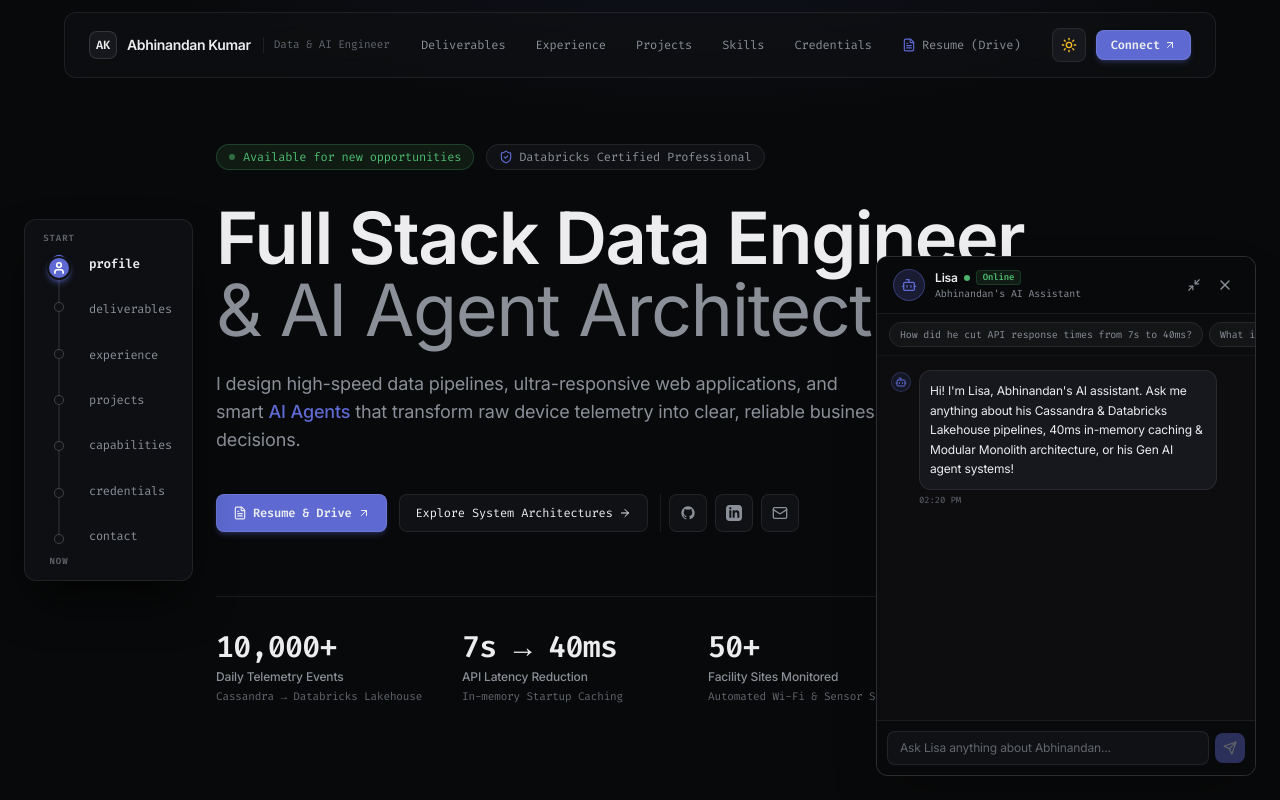
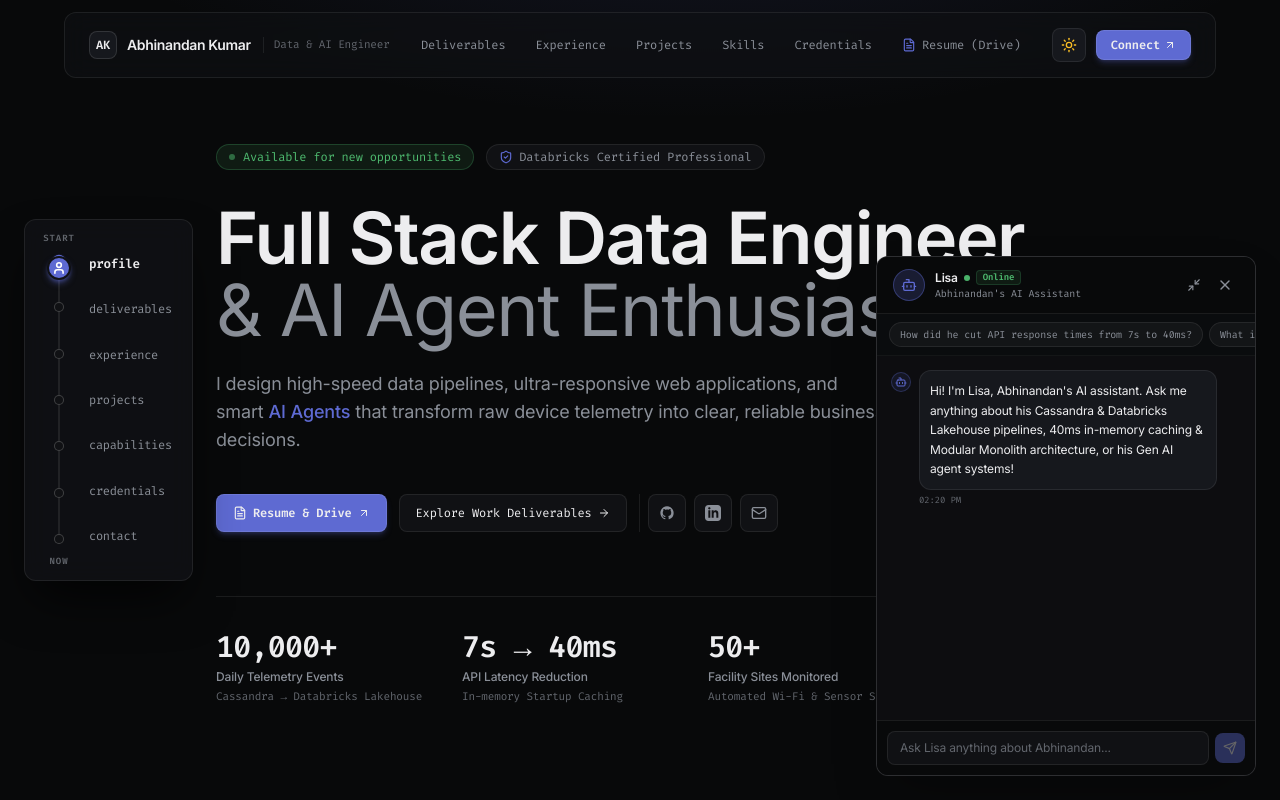
Before and after one commit to sabhinandan403/my-portfolio, a React (Vite) app: page / in a window 1280 px wide. Shown: the top 800 px of the page. Built offline with nearby package versions, Linux system fonts and the light colour scheme.

Commit message:
feat(hero): update headline to Full Stack Data Engineer & AI Agent Enthusiast and button to Explore Work Deliverables

```diff
--- a/src/components/Hero.tsx
+++ b/src/components/Hero.tsx
@@ -29,7 +29,7 @@ export const Hero: React.FC<HeroProps> = ({ onOpenResume }) => {
         <div className="space-y-6 max-w-4xl">
           <h1 className="text-4xl sm:text-6xl lg:text-7xl font-bold tracking-tight text-stone-900 dark:text-[#EDEDEF] leading-[1.08]">
             Full Stack Data Engineer <br />
-            <span className="text-stone-500 dark:text-[#8A8F98] font-normal">&amp; AI Agent Architect.</span>
+            <span className="text-stone-500 dark:text-[#8A8F98] font-normal">&amp; AI Agent Enthusiast.</span>
           </h1>
 
           {/* Simple, Non-Tech Friendly & Impactful Copy */}
@@ -52,7 +52,7 @@ export const Hero: React.FC<HeroProps> = ({ onOpenResume }) => {
               href="#architectures"
               className="px-4 py-2.5 rounded-lg bg-white dark:bg-[#101114] hover:bg-stone-50 dark:hover:bg-[#16181D] text-stone-800 dark:text-[#EDEDEF] border border-[#E8E2D5] dark:border-white/[0.08] hover:border-stone-400 dark:hover:border-white/[0.18] text-xs font-mono transition-all flex items-center gap-1.5 active:scale-98 cursor-pointer shadow-xs dark:shadow-none"
             >
-              <span>Explore System Architectures</span>
+              <span>Explore Work Deliverables</span>
               <ArrowRight className="w-3 h-3" />
             </a>
 
```
